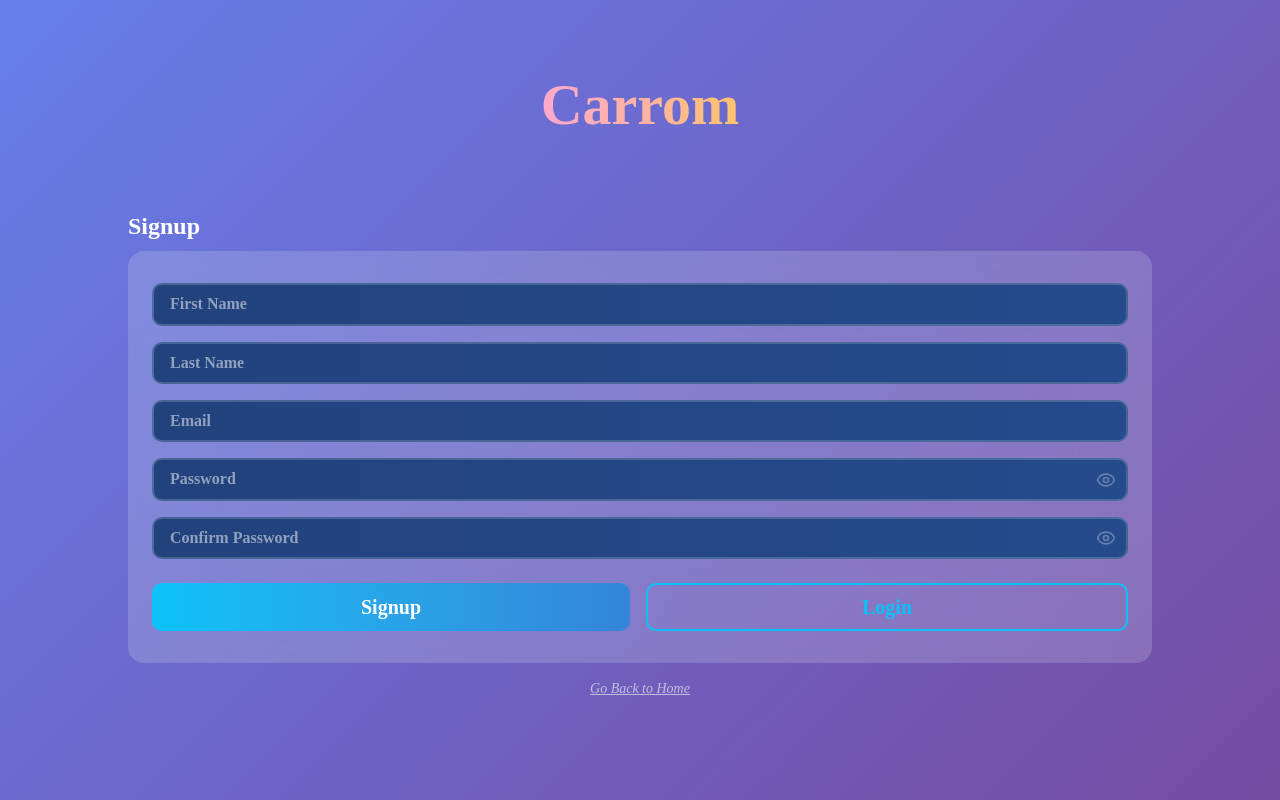
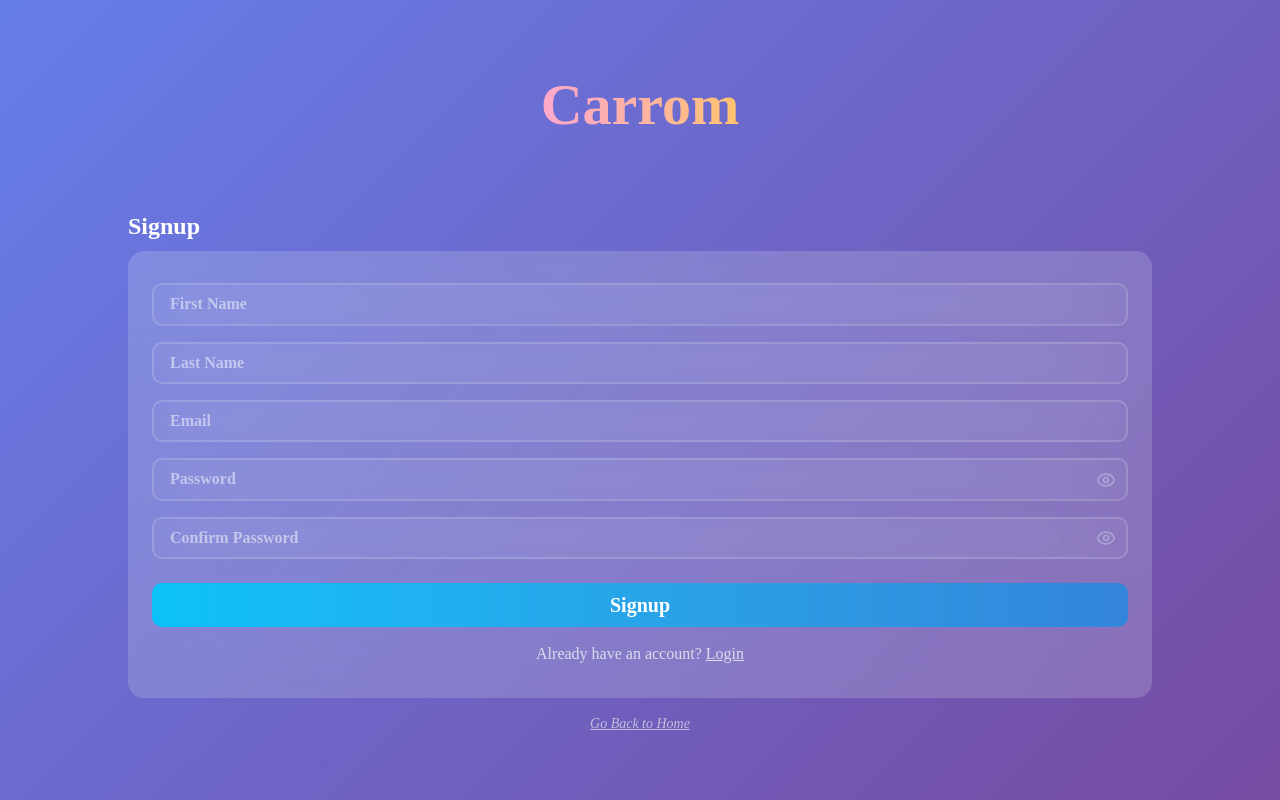
Before and after one commit to hellofarooqui/tournament-tracker, a React (Vite) app in the folder client/: page /register in a window 1280 px wide. Built offline with nearby package versions, Linux system fonts and the light colour scheme; a web font is replaced by a local one.

Commit message:
corrected login and signup page

```diff
--- a/client/src/components/TournamentCard.jsx
+++ b/client/src/components/TournamentCard.jsx
@@ -3,6 +3,13 @@ import React from 'react'
 import { useNavigate } from 'react-router';
 import CarromIcon from '../assets/carrom.png';
 import { readableDate } from '../utils/readableDate';
+
+const tournamentStatusColor = {
+  scheduled: "text-purple-400 bg-purple-200",
+  live: "text-emerald-400 bg-emerald-100",
+  completed: "text-blue-500 bg-blue-200",
+  cancelled: "text-red-500 bg-red-200",
+};
 
 const TournamentCard = ({tournament}) => {
     const navigate = useNavigate()
@@ -24,6 +31,7 @@ const TournamentCard = ({tournament}) => {
         <div>
          {tournament.status == "completed" && <ShieldCheck className='text-green-500'/>}
         </div>
+        <p className={`text-sm font-thin fixed top-2 right-2 ${tournamentStatusColor[tournament.status]} px-2 rounded-full`}>{tournament.status}</p>
       </div>
     </div>
   );
--- a/client/src/pages/Home.jsx
+++ b/client/src/pages/Home.jsx
@@ -37,7 +37,7 @@ const Home = () => {
           to="login"
           className=" bg-slate-100/20 border-2 border-slate-100/30 p-2 rounded-[20px] px-8 py-4 text-center"
         >
-          Login
+          Login / Signup
         </Link>}
       </div>
     </div>
--- a/client/src/pages/Login.jsx
+++ b/client/src/pages/Login.jsx
@@ -57,7 +57,7 @@ const Login = () => {
           >
             <input
               placeholder="Email"
-              className="w-full p-2 px-4 bg-gradient-to-r from-[#22427D] to-[#254B8C] backdrop-blur-2xl  text-white border-2 border-slate-200/20 rounded-[10px] focus:outline-none focus:border-slate-200/40"
+              className="w-full p-2 px-4 bg-transparent backdrop-blur-2xl  text-white border-2 border-slate-200/20 rounded-[10px] focus:outline-none focus:border-slate-200/40"
               onChange={(e) =>
                 setUserData({ ...userData, email: e.target.value })
               }
@@ -66,7 +66,7 @@ const Login = () => {
               <input
                 placeholder="Password"
                 type={showPassword ? "text" : "password"}
-                className="w-full p-2 px-4 bg-gradient-to-r from-[#22427D] to-[#254B8C] backdrop-blur-2xl  text-white border-2 border-slate-200/20 rounded-[10px] focus:outline-none focus:border-slate-200/40 pr-10"
+                className="w-full p-2 px-4 bg-transparent backdrop-blur-2xl  text-white border-2 border-slate-200/20 rounded-[10px] focus:outline-none focus:border-slate-200/40 pr-10"
                 onChange={(e) =>
                   setUserData({ ...userData, password: e.target.value })
                 }
@@ -80,18 +80,16 @@ const Login = () => {
                 {showPassword ? <EyeOff size={20} /> : <Eye size={20} />}
               </span>
             </div>
-            <div className="w-full flex gap-x-4 text-xl  text-white mt-2">
+            <div className="w-full flex flex-col gap-y-4 text-xl  text-white mt-2">
               <button
                 type="submit"
                 className="flex-1 bg-gradient-to-r from-[#0AC2F8] to-[#3385D9] py-2 rounded-[10px]"
               >
                 {loading ? <Loader2 className="animate-spin" /> : "Login"}
               </button>
-              <p
-                onClick={() => navigate("/register")}
-                className="text-center flex-1 border-2 border-[#0AC2F8] text-[#0AC2F8] py-2 rounded-[10px]"
-              >
-                Signup
+              <p className="text-center text-[16px] font-thin text-slate-200/90">
+                Don't have an account?{" "}
+                <span className="underline" onClick={() => navigate("/register")}>Signup</span>
               </p>
             </div>
           </form>
--- a/client/src/pages/Signup.jsx
+++ b/client/src/pages/Signup.jsx
@@ -75,7 +75,7 @@ const Signup = () => {
           >
             <input
               placeholder="First Name"
-              className="w-full p-2 px-4 bg-gradient-to-r from-[#22427D] to-[#254B8C] backdrop-blur-2xl  text-white border-2 border-slate-200/20 rounded-[10px] focus:outline-none focus:border-slate-200/40"
+              className="w-full p-2 px-4 bg-transparent backdrop-blur-2xl  text-white border-2 border-slate-200/20 rounded-[10px] focus:outline-none focus:border-slate-200/40"
               onChange={(e) =>
                 setUserData({ ...userData, firstName: e.target.value })
               }
@@ -83,7 +83,7 @@ const Signup = () => {
             <input
               placeholder="Last Name"
               type="text"
-              className="w-full p-2 px-4 bg-gradient-to-r from-[#22427D] to-[#254B8C] backdrop-blur-2xl  text-white border-2 border-slate-200/20 rounded-[10px] focus:outline-none focus:border-slate-200/40"
+              className="w-full p-2 px-4 bg-transparent backdrop-blur-2xl  text-white border-2 border-slate-200/20 rounded-[10px] focus:outline-none focus:border-slate-200/40"
               onChange={(e) =>
                 setUserData({ ...userData, lastName: e.target.value })
               }
@@ -91,7 +91,7 @@ const Signup = () => {
 
             <input
               placeholder="Email"
-              className="w-full p-2 px-4 bg-gradient-to-r from-[#22427D] to-[#254B8C] backdrop-blur-2xl  text-white border-2 border-slate-200/20 rounded-[10px] focus:outline-none focus:border-slate-200/40"
+              className="w-full p-2 px-4 bg-transparent backdrop-blur-2xl  text-white border-2 border-slate-200/20 rounded-[10px] focus:outline-none focus:border-slate-200/40"
               onChange={(e) =>
                 setUserData({ ...userData, email: e.target.value })
               }
@@ -100,7 +100,7 @@ const Signup = () => {
               <input
                 placeholder="Password"
                 type={showPassword ? "text" : "password"}
-                className="w-full p-2 px-4 bg-gradient-to-r from-[#22427D] to-[#254B8C] backdrop-blur-2xl  text-white border-2 border-slate-200/20 rounded-[10px] focus:outline-none focus:border-slate-200/40 pr-10"
+                className="w-full p-2 px-4 bg-transparent backdrop-blur-2xl  text-white border-2 border-slate-200/20 rounded-[10px] focus:outline-none focus:border-slate-200/40 pr-10"
                 onChange={(e) =>
                   setUserData({ ...userData, password: e.target.value })
                 }
@@ -118,7 +118,7 @@ const Signup = () => {
               <input
                 placeholder="Confirm Password"
                 type={showConfirmPassword ? "text" : "password"}
-                className="w-full p-2 px-4 bg-gradient-to-r from-[#22427D] to-[#254B8C] backdrop-blur-2xl  text-white border-2 border-slate-200/20 rounded-[10px] focus:outline-none focus:border-slate-200/40 pr-10"
+                className="w-full p-2 px-4 bg-transparent backdrop-blur-2xl  text-white border-2 border-slate-200/20 rounded-[10px] focus:outline-none focus:border-slate-200/40 pr-10"
                 onChange={(e) => setConfirmPassword(e.target.value)}
               />
               <span
@@ -132,18 +132,16 @@ const Signup = () => {
                 {showConfirmPassword ? <EyeOff size={20} /> : <Eye size={20} />}
               </span>
             </div>
-            <div className="w-full flex gap-x-4 text-xl  text-white mt-2">
+            <div className="w-full flex flex-col gap-y-4 text-xl  text-white mt-2">
               <button
                 type="submit"
                 className="flex-1 bg-gradient-to-r from-[#0AC2F8] to-[#3385D9] py-2 rounded-[10px]"
               >
                 {loading ? <Loader2 className="animate-spin" /> : "Signup"}
               </button>
-              <p
-                onClick={() => navigate("/login")}
-                className="text-center flex-1  border-2 border-[#0AC2F8] text-[#0AC2F8] py-2 rounded-[10px]"
-              >
-                Login
+              <p className="text-center text-[16px] font-thin text-slate-200/90">
+                Already have an account?{" "}
+                <span className="underline" onClick={() => navigate("/login")}>Login</span>
               </p>
             </div>
           </form>
```
Also changed, not shown: 1 other file (tests, documents, lock files or other folders).
